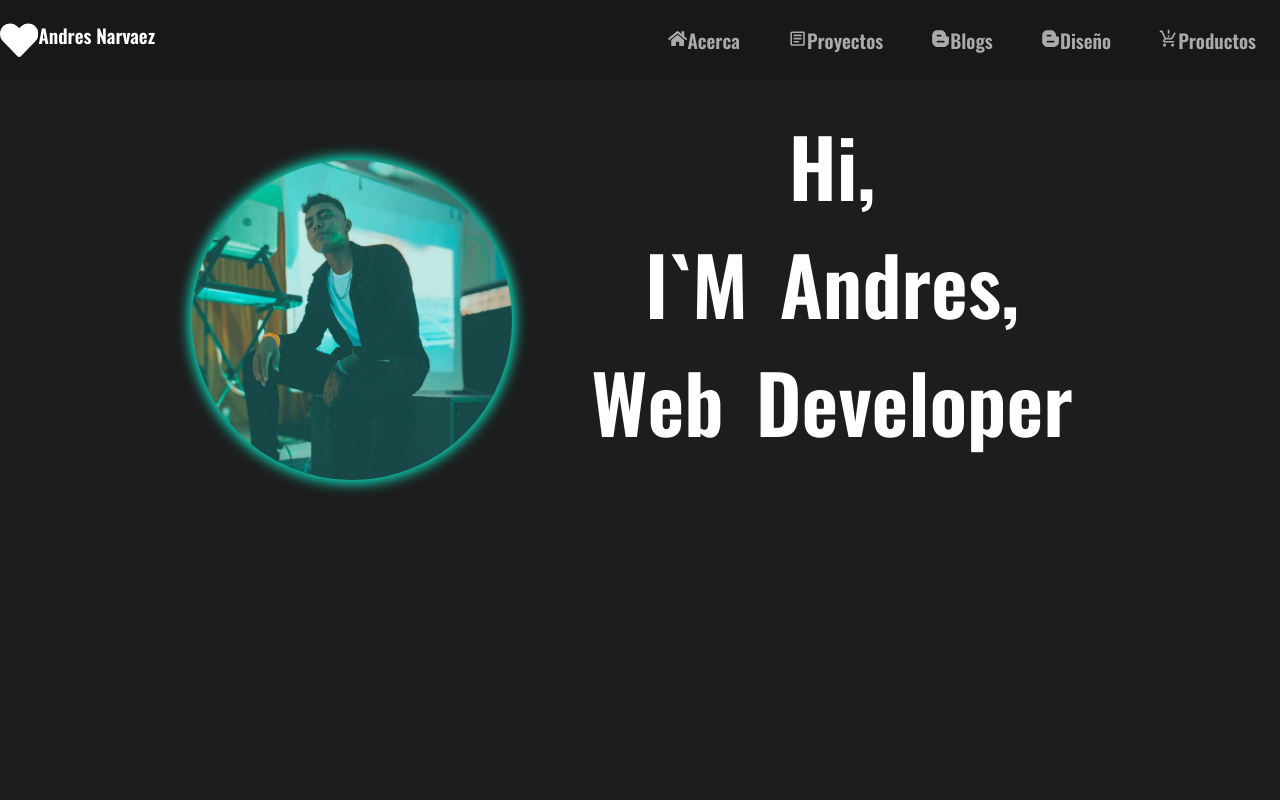
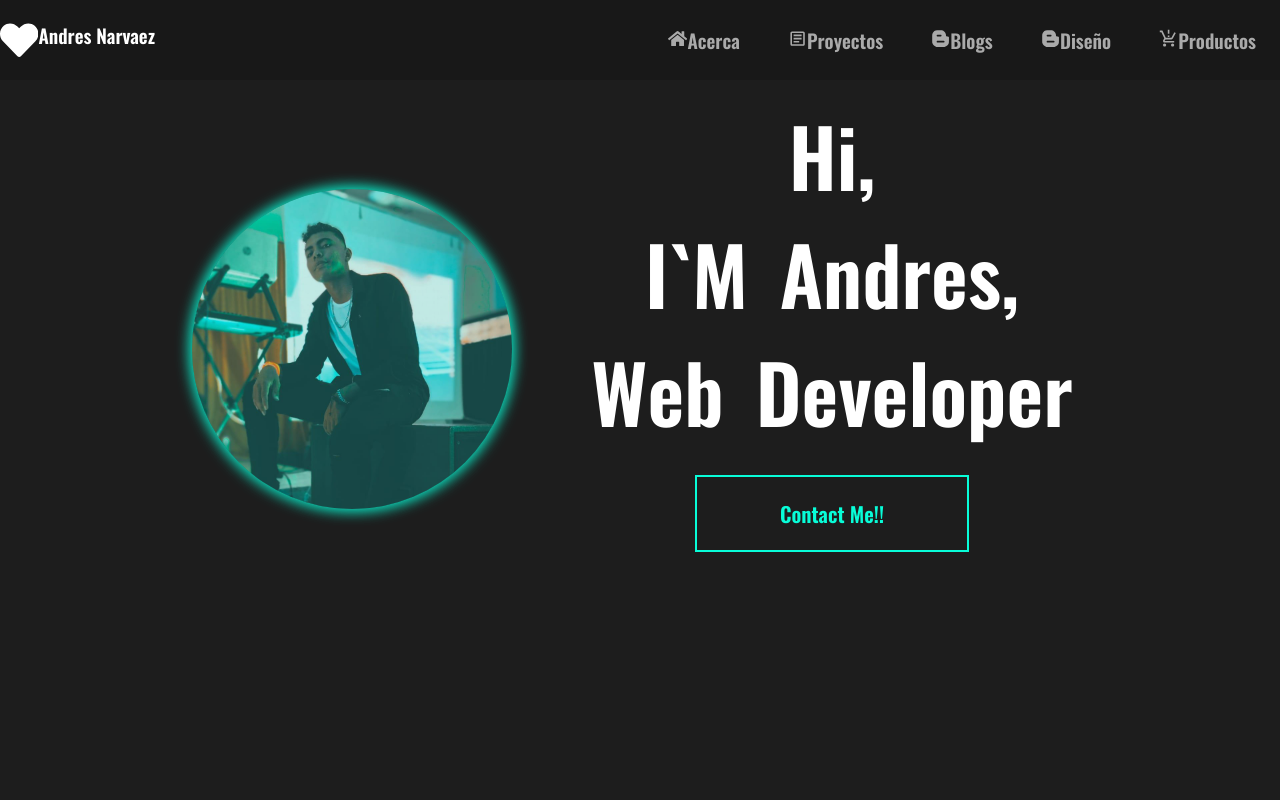
Before and after one commit to dadmax10/full_portafolio, a React (Create React App) app: page / in a window 1280 px wide. Shown: the top 800 px of the page. Built offline with nearby package versions, Linux system fonts and the light colour scheme.

Commit message:
cambios del diseño responsibe

```diff
--- /dev/null
+++ b/src/components/Button.jsx
@@ -0,0 +1,28 @@
+import React from 'react'
+
+import styled from "styled-components";
+
+const LinkButton = styled.a`
+  width: auto;
+  padding:1em 4em;
+  background:transparent;
+  color:#08fdd8;
+  border: 2px solid #08fdd8;
+  text-decoration:none;
+  font-size:1.3em;
+  &:hover{
+    background:#08fdd8;
+    color:#000;
+    transition:1s;
+  }
+`
+
+function Button(linkBoton, textBoton) {
+  return (
+    <>
+      <LinkButton href={linkBoton}>{textBoton}</LinkButton>
+    </>
+  )
+}
+
+export default Button
--- a/src/containers/Header.jsx
+++ b/src/containers/Header.jsx
@@ -1,6 +1,7 @@
 import React,{useState} from 'react'
 // import RedSocial from '../components/RedSocial'
 import "../styles/header.scss"
+import Button from "../components/Button"
 
 
 //import img
@@ -55,6 +56,8 @@ function Header() {
               <span className="textProfile">p</span>
               <span className="textProfile">e</span>
               <span className="textProfile">r</span>
+              <br /><br /><br />
+              {Button("/about", "Contact Me!!")}
             </div>
           </div>
         </div>
--- a/src/style/ContainerBlogs.element.js
+++ b/src/style/ContainerBlogs.element.js
@@ -4,13 +4,16 @@ export const ContainerNewBlogs = styled.div`
     width:100%;
     display:flex;
     flex-direction :row;
-
+    flex-wrap:wrap;
     padding:0.5em 2em;
 `;
 
 export const ContainerRegisterBlogs = styled.div`
     width:20%;
     padding:2em;
+    @media screen and (max-width:968px){
+        width : 100%;
+    }
 `
 
 export const ContainerBlogsInfo = styled.div`
@@ -20,4 +23,7 @@ export const ContainerBlogsInfo = styled.div`
     justify-content:center;
     flex-wrap:wrap;
     align-items :center;
+    @media screen and (max-width:968px){
+        width : 100%;
+    }
 `
--- a/src/style/ContainerPasionTech.element.js
+++ b/src/style/ContainerPasionTech.element.js
@@ -6,11 +6,15 @@ export const ContainerTech = styled.div`
     display:flex;
     flex-direction:row;
     position:relative;
+    flex-wrap:wrap;
 `
 
 export const ContainerInfoPasion = styled.div`
     width:50%;
     padding:1em;
+    @media screen and (max-width:968px){
+        width : 100%;
+    }
 `
 export const TitlePasion = styled.h2`
     text-align :justify;
@@ -28,4 +32,7 @@ export const DescPasion = styled.p`
 export const ContainerAbilityPasion = styled.div`
     width:50%;
     padding:3em;
+    @media screen and (max-width:968px){
+        width : 100%;
+    }
 `
--- a/src/style/Diseño.element.js
+++ b/src/style/Diseño.element.js
@@ -24,6 +24,11 @@ export const ContainerTextDiseño = styled.div`
     position:relative;
     left:55%;
     border-radius:3em;
+    @media screen and (max-width:968px){
+        left:0;
+        width:100%;
+        margin:auto;
+    }
 `
 
 export const TitleDiseño = styled.h2`
@@ -46,11 +51,24 @@ export const ContainerImgDiseño = styled.div`
     left:15%;
     transform: rotate(0.9turn);
     border-radius:10em;
+    @media screen and (max-width:968px){
+        transform:rotate(1turn);
+        border-radius:0px;
+        width:50%;
+        height:60%;
+        left:0px;
+        top:40%;
+
+    }
 `
 
 export const ImgDiseño = styled.img`
     width:100%;
     height:100%;
     border-radius:10em;
+    @media screen and (max-width:968px){
+        border-radius:0px;
+
+    }
 
 `
--- a/src/style/Menu.element.js
+++ b/src/style/Menu.element.js
@@ -8,6 +8,7 @@ export const NavabarContainer = styled.div`
     top : 0;
     z-index : 99;
     background-color : #181818;
+    z-index:99999;
 `;
 
 export const NavbarWrapper = styled.div`
@@ -43,7 +44,7 @@ export const MenuUl = styled.ul`
         left:${({modal})=> modal ? 0 : "-100%"};
         flex-direction:column;
         transition:0.5s all ease-in;
-        background:#29d;
+        background:#181818;
     }
 `;
 
--- a/src/style/NewBlogs.element.js
+++ b/src/style/NewBlogs.element.js
@@ -7,6 +7,9 @@ export const ContentDataBlog = styled.div`
     padding:2em;
     box-shadow:2px 2px 10px 0px #000;
     border-top: 10px solid ${props => props.primary};
+    @media screen and (max-width:968px){
+        width : 100%;
+    }
 `;
 
 
--- a/src/style/NewProyect.element.js
+++ b/src/style/NewProyect.element.js
@@ -4,6 +4,7 @@ export const ContainerProyectItems = styled.div`
     width:100%;
     display :flex;
     flex-direction : row;
+    flex-wrap:wrap;
 `
 export const ProyectCont = styled.div`
     width:20%;
@@ -16,6 +17,11 @@ export const ProyectCont = styled.div`
     opacity:0.6;
     &:hover{
         opacity:1;
+    }
+
+    @media screen and (max-width:968px){
+        width : 100%;
+        height:50%;
     }
 `
 
```
